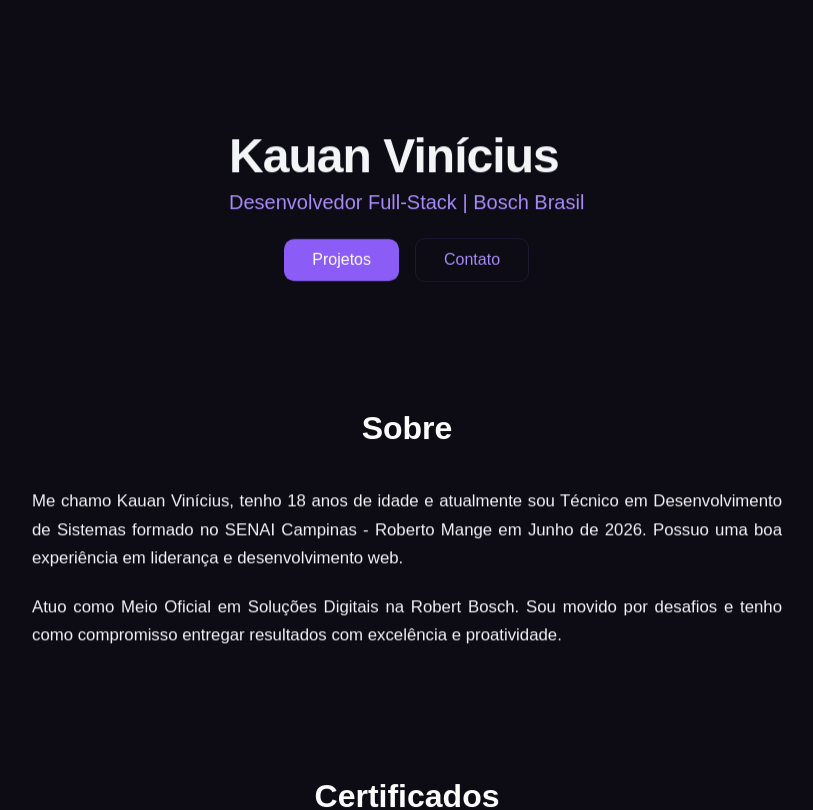
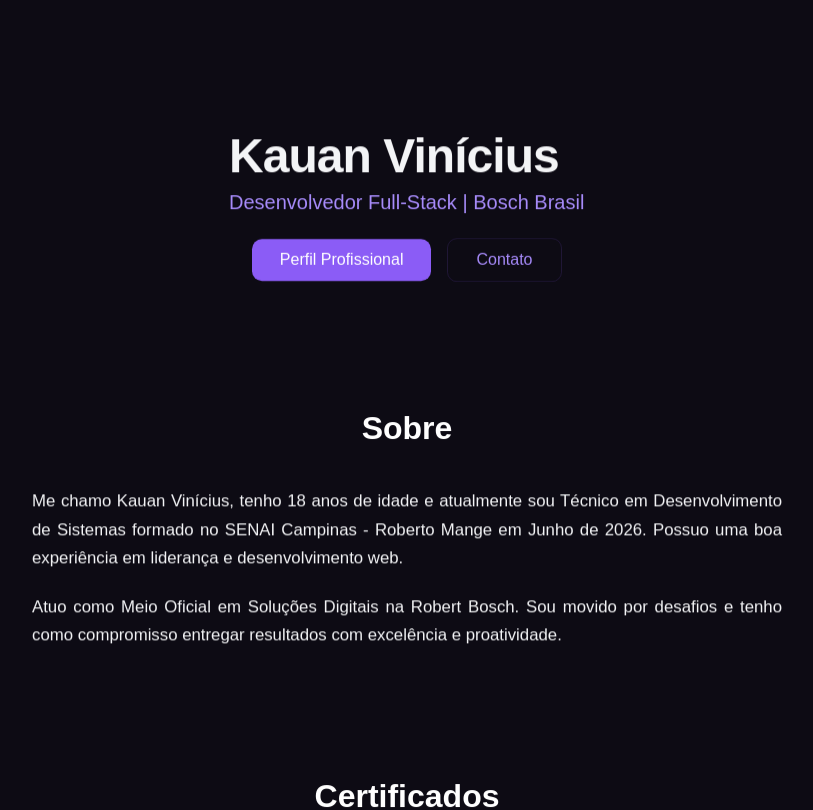
Before and after one commit to kauanvinicius9/Portfolio-Web, a React (Vite) app in the folder frontend/: page / in a window 1280 px wide. Shown: the top 810 px of the page, without its empty margins (233-1046 px from the left). Built offline with nearby package versions, Linux system fonts and the light colour scheme.

Commit message:
home.tsx

```diff
--- a/frontend/src/pages/home.tsx
+++ b/frontend/src/pages/home.tsx
@@ -57,7 +57,7 @@ export function Home() {
               <p className={`${styles.hero__description} ${styles.descriptionReveal}`}>Desenvolvedor Full-Stack | Bosch Brasil</p>
 
               <div className={`${styles.hero__actions} ${styles.actionReveal}`}>
-                <a href="#projects" className={styles.btnPrimary}>Projetos</a>
+                <a href="/curriculo.pdf" className={styles.btnPrimary}>Perfil Profissional</a>
                 <a href="#contact" className={styles.btnSecondary}>Contato</a>
               </div>
             </div>
```
